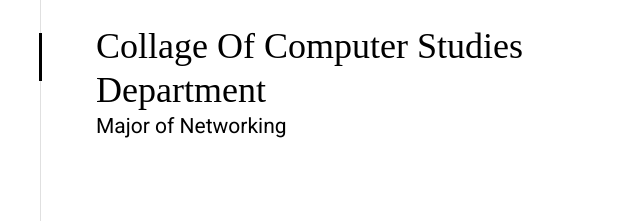
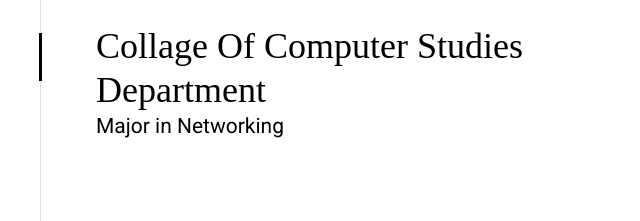
Before and after one commit to Jhonardz/main, a plain HTML site: page index.html in a window 1280 px wide. Shown: the part 2179-2400 px from the top of the page, 640-1280 px from the left. Drawn offline with Linux system fonts and the light colour scheme; a web font is replaced by a local one.

Commit message:
Update index.html

```diff
--- a/index.html
+++ b/index.html
@@ -184,7 +184,7 @@
                             <div class="timeline__header">
                                 <p class="timeline__timeframe"></p>
                                 <h3 class="item-title">Collage Of Computer Studies Department</h3>
-                                <h5>Major of Networking</h5>
+                                <h5>Major in Networking</h5>
 
                         </div>
 
```
